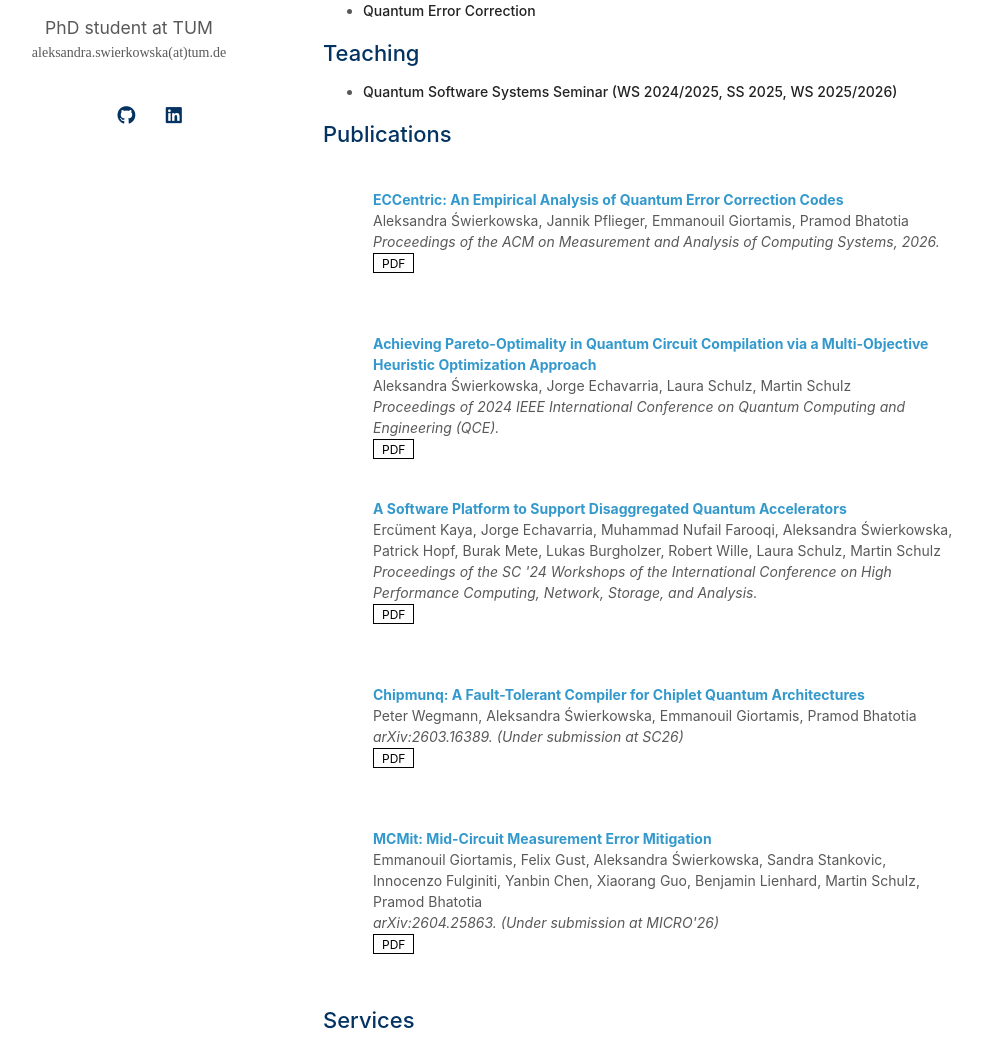
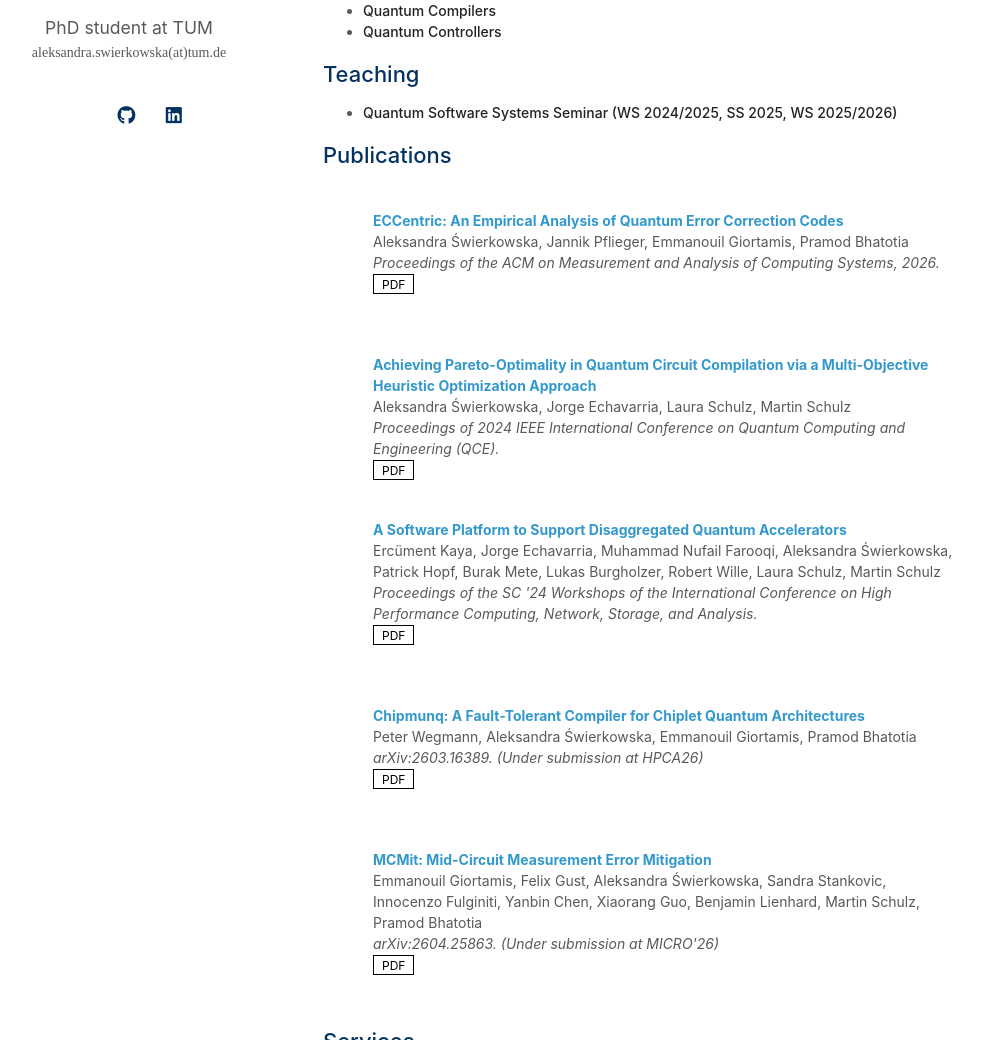
Before and after one commit to aswierkowska/aswierkowska.github.io, a Jekyll site: the page built from index.md, in a window 1280 px wide and 1400 px high. Shown: the part 360-1400 px from the top of the window, without its empty margins (147-1129 px from the left). Built offline with Jekyll 4.4.1, drawn with Linux system fonts in a browser that asks for light colours; a style sheet for code colours, icons or effects is not loaded; our own code applies the rules of GitHub Pages for plain Markdown files; some of the changed text lies outside the part shown.

Commit message:
Update interests and publications

```diff
--- a/_data/publications.yml
+++ b/_data/publications.yml
@@ -16,7 +16,7 @@ main:
 
   - title: "Chipmunq: A Fault-Tolerant Compiler for Chiplet Quantum Architectures"
     authors: "Peter Wegmann, Aleksandra Świerkowska, Emmanouil Giortamis, Pramod Bhatotia"
-    conference: "arXiv:2603.16389. (Under submission at SC26)"
+    conference: "arXiv:2603.16389. (Under submission at HPCA26)"
     pdf: "https://arxiv.org/abs/2603.16389"
 
   - title: "MCMit: Mid-Circuit Measurement Error Mitigation"
--- a/index.md
+++ b/index.md
@@ -10,8 +10,9 @@ Before that, I did my master's thesis ("Multi-Objective Circuit Optimizations in
 
 ## Research Interests
 
+- **Quantum Error Correction**
 - **Quantum Compilers**
-- **Quantum Error Correction**
+- **Quantum Controllers**
 
 ## Teaching
 
```
